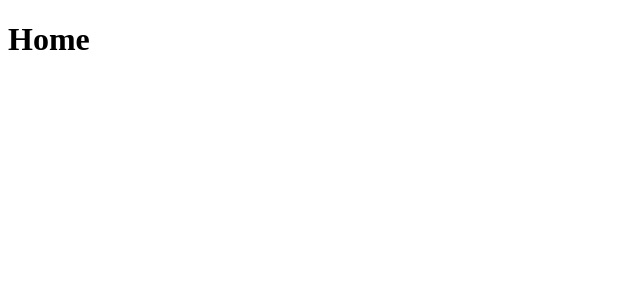
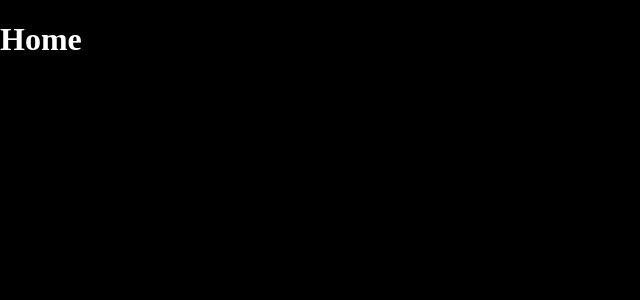
Before and after one commit to Ajay-Krishna00/CosmoGraph, a React (Vite) app: page / in a window 1280 px wide. Shown: the top 300 px of the page, without its empty margins (0-640 px from the left). Built offline with nearby package versions, Linux system fonts and the light colour scheme.

Commit message:
Added basic dark mode style

```diff
--- a/src/main.jsx
+++ b/src/main.jsx
@@ -6,6 +6,8 @@ import {BrowserRouter, Routes, Route} from "react-router-dom";
 import Home from "./pages/Home";
 import Results from "./pages/Results";
 import Paper from "./pages/Paper";
+
+import "./styles/main.css";
 
 const root = document.getElementById("root");
 
--- /dev/null
+++ b/src/styles/main.css
@@ -0,0 +1,19 @@
+
+body, html {
+    background-color: #000;
+    color: #fff;
+    height: 100%;
+    margin: 0;
+}
+
+.header {
+    height: 10vh;
+
+    margin-left: 20px;
+    margin-right: 20px;
+}
+
+.div-expanded{
+    height: 90vh;
+    width: 100vw;
+}
```
